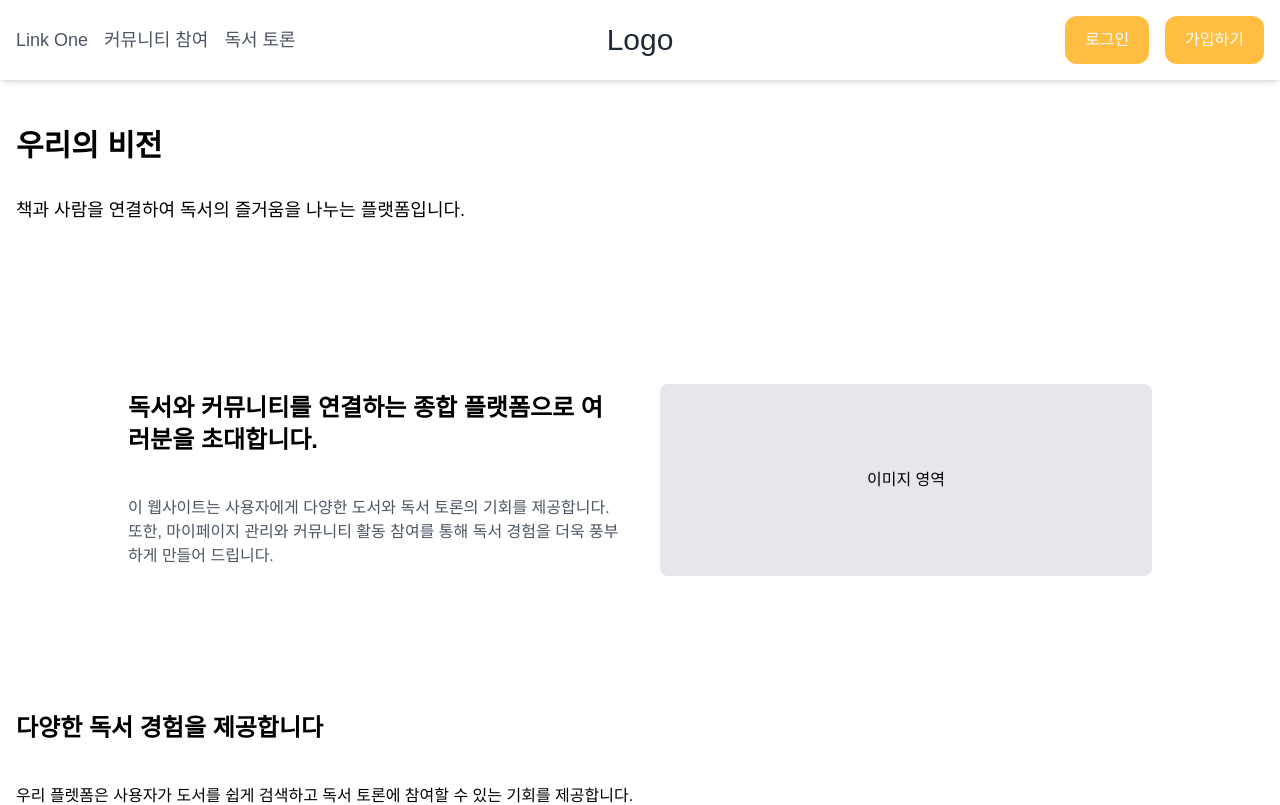
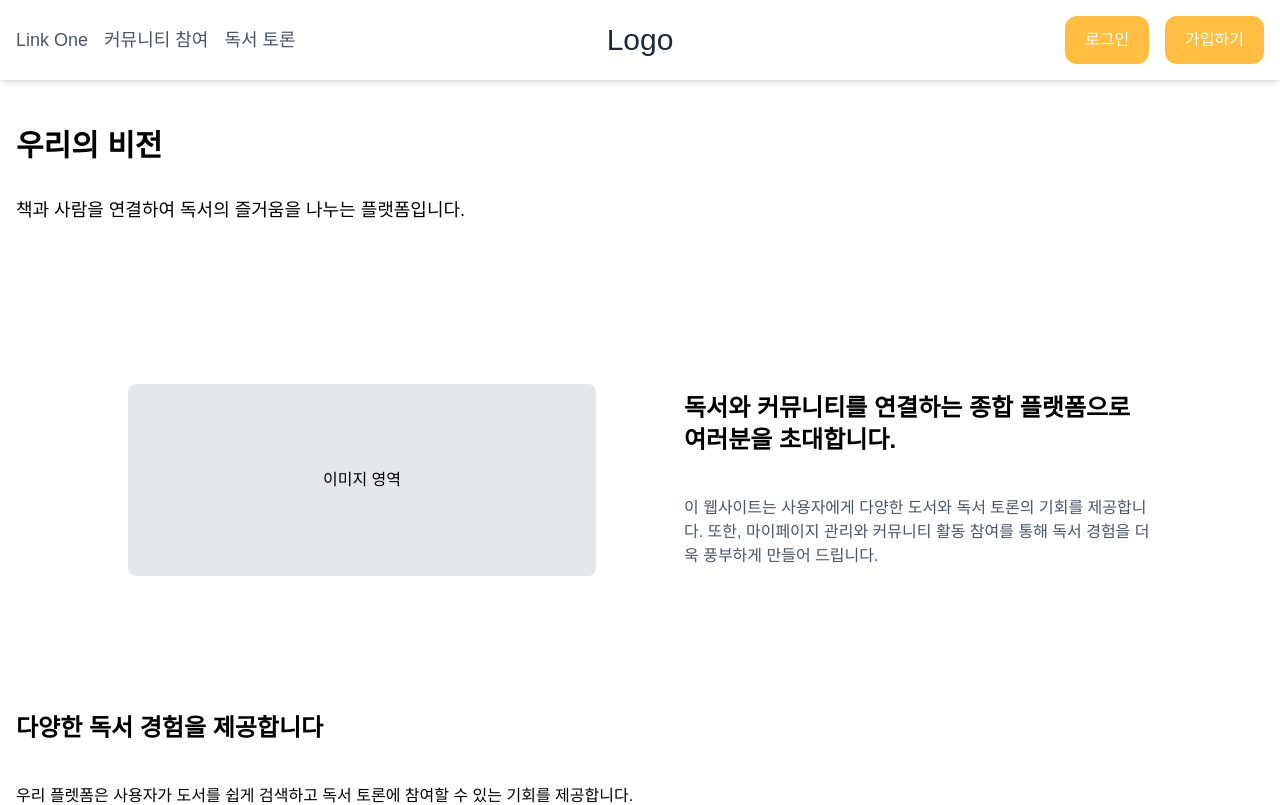
Before and after one commit to Haleychoioi/BookDam, a React (Vite) app in the folder front/: page /about in a window 1280 px wide. Shown: the top 805 px of the page. Built offline with nearby package versions, Linux system fonts and the light colour scheme.

Commit message:
feat: user profile

```diff
--- a/front/src/pages/AboutPage.tsx
+++ b/front/src/pages/AboutPage.tsx
@@ -10,7 +10,12 @@ const AboutPage: React.FC = () => {
       <p className="text-lg mb-40">책과 사람을 연결하여 독서의 즐거움을 나누는 플랫폼입니다.</p>
 
       <div className="flex flex-col md:flex-row items-center justify-center gap-10 max-w-5xl mx-auto mb-10">
-        <div className="md:w-1/2 text-left">
+        <div className="md:w-1/2 mr-12">
+          <div className="w-full h-48 bg-gray-200 flex items-center justify-center rounded-lg">
+            이미지 영역
+          </div>
+        </div>
+        <div className="md:w-1/2">
           <h2 className="text-2xl font-bold mb-10">
             독서와 커뮤니티를 연결하는 종합 플랫폼으로 여러분을 초대합니다.
           </h2>
@@ -18,11 +23,6 @@ const AboutPage: React.FC = () => {
             이 웹사이트는 사용자에게 다양한 도서와 독서 토론의 기회를 제공합니다.
             또한, 마이페이지 관리와 커뮤니티 활동 참여를 통해 독서 경험을 더욱 풍부하게 만들어 드립니다.
           </p>
-        </div>
-        <div className="md:w-1/2">
-          <div className="w-full h-48 bg-gray-200 flex items-center justify-center rounded-lg">
-            이미지 영역
-          </div>
         </div>
       </div>
     </section>
```
